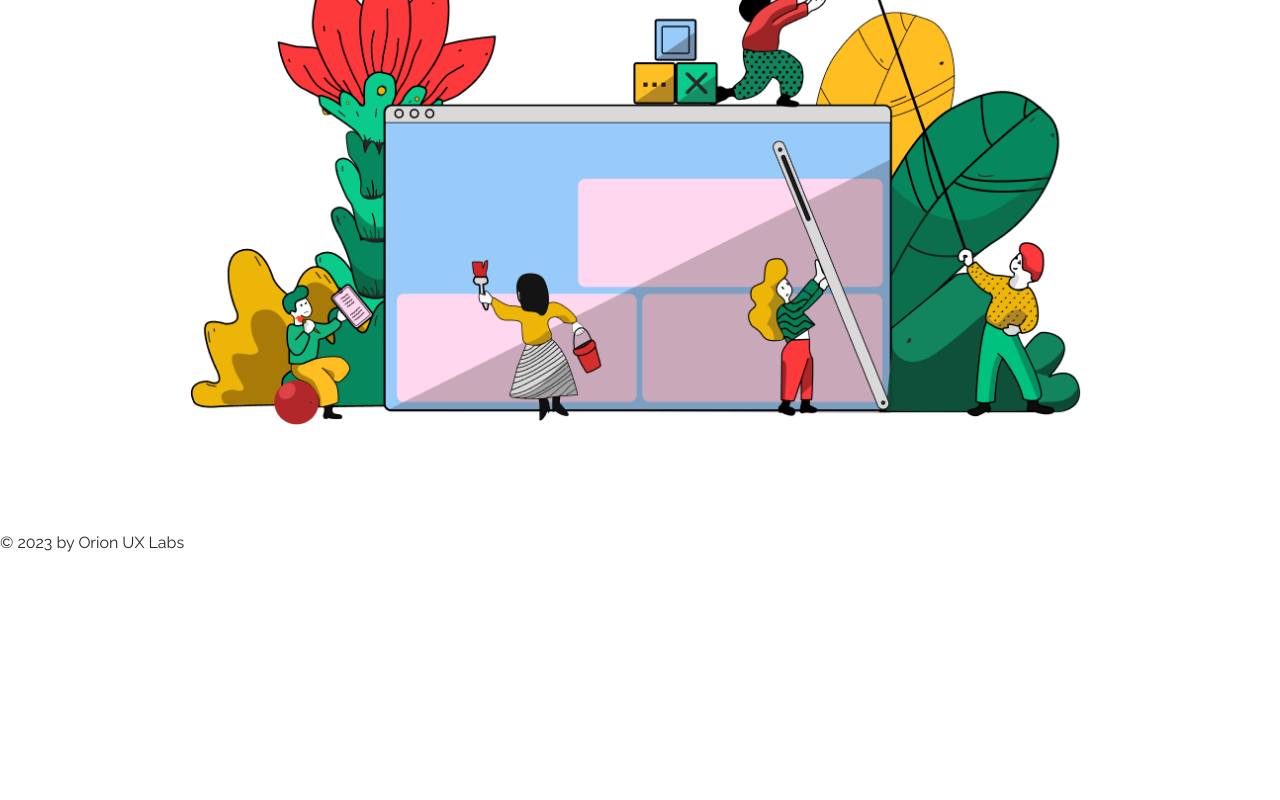
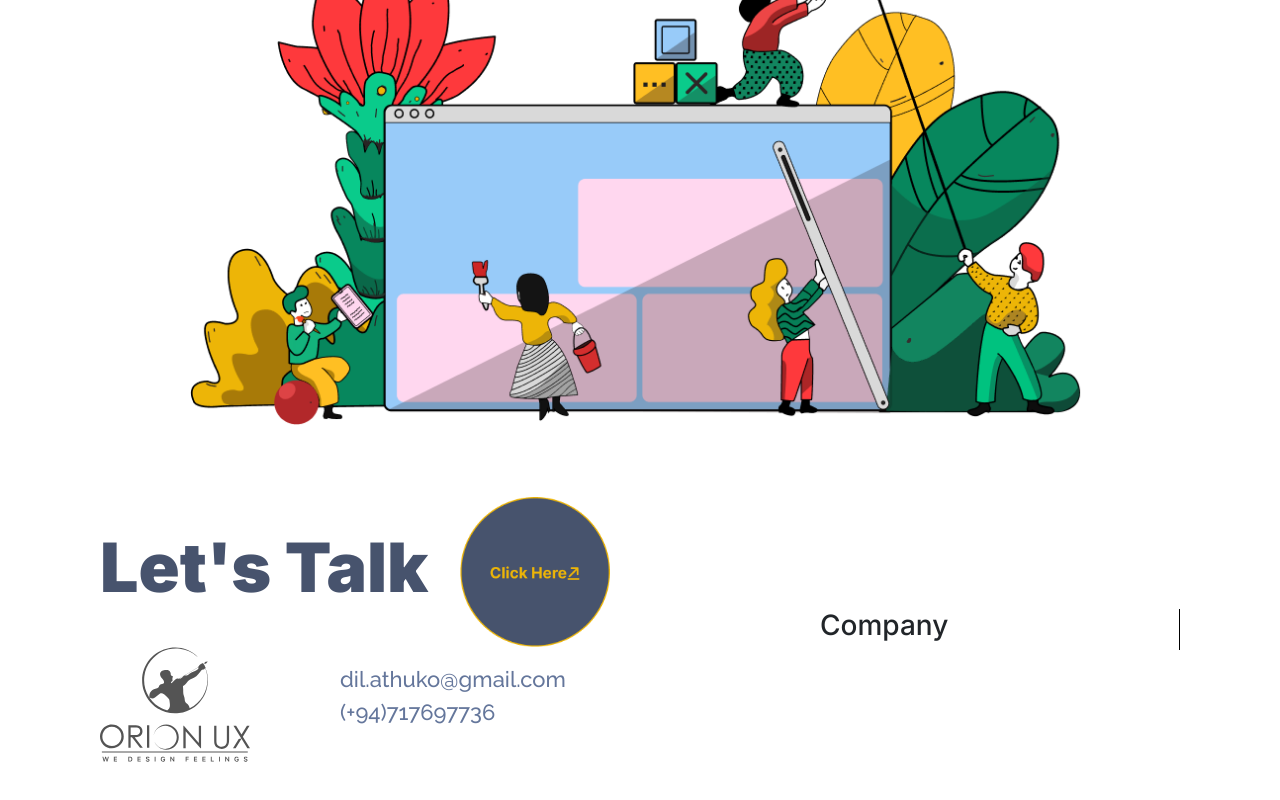
Before and after one commit to orionux/orion-ux, a Next.js app: page / in a window 1280 px wide. Shown: the part 3610-4410 px from the top of the page. Before the commit the page ends 4205 px from the top, so only its background shows below. Built offline with nearby package versions, Linux system fonts and the light colour scheme.

Commit message:
footer update

```diff
--- a/src/components/Footer.tsx
+++ b/src/components/Footer.tsx
@@ -1,3 +1,4 @@
+import Image from "next/image";
 import Link from "next/link";
 import React from "react";
 
@@ -5,12 +6,42 @@ type Props = {};
 
 const Footer = (props: Props) => {
   return (
-    <div className="d-flex flex-column flex-lg-row footer-top-border py-4 main-padding">
-      <div className="col-12 col-sm-6 col-lg-3 d-flex flex-column footer-cols mb-3">
-        <h3 style={{ visibility: "hidden" }} className="mb-0 d-none d-lg-block">
-          @ 2022 By Dilshan_UX
-        </h3>
-        <p className="mb-0">© 2023 by Orion UX Labs</p>
+    <div className="d-flex flex-column  justify-content-center align-items-center flex-lg-row footer-top-border py-4 main-padding padding-x-100px ">
+      <div className="col-12 col-lg-8 d-flex flex-column footer-cols mb-3">
+        <div className="d-flex flex-row d-flex flex-row justify-content-center align-items-center">
+          <div className="col-12 col-lg-6">
+            <h2 className="footer-title font-900">Let&apos;s Talk</h2>
+          </div>
+          <div className="col-12 col-lg-6">
+            <Image
+              src={"/assests/images/click-large.png"}
+              alt=""
+              width={150}
+              height={150}
+              className="img-fluid"
+            />
+          </div>
+        </div>
+        <div className="d-flex flex-row d-flex flex-row justify-content-center align-items-center">
+        <div className="col-12 col-lg-4">
+            <Image
+              src={"/assests/images/logo-footer.svg"}
+              alt=""
+              width={150}
+              height={150}
+              className="img-fluid"
+            />
+          </div>
+          <div className="col-12 col-lg-8">
+            <p className="link-footer font-500 mb-0">dil.athuko@gmail.com</p>
+            <p className="link-footer font-500">(+94)717697736</p>
+          </div>
+        </div>
+      </div>
+      <div className="col-12 col-lg-4 d-flex flex-column footer-cols mb-3 verticle-line">
+        <div className="d-flex">
+          <h3>Company</h3>
+        </div>
       </div>
     </div>
   );
--- a/src/styles/globals.css
+++ b/src/styles/globals.css
@@ -323,6 +323,20 @@ li {
     right: 30px;
     cursor: pointer;
 }
+.footer-title{
+    font-size: 68px;
+    color: #47536D !important;
+}
+.link-footer{
+    font-size: 22px;
+    color: #64769B !important;
+}
+.verticle-line{
+    border-right: solid 1px #000;
+}
+
+
+
 
 /* =================== media quaires ===================== */
 @media only screen and (max-width: 992px) {
```
Also changed, not shown: public/assests/images/click-large.png (added), public/assests/images/logo-footer.svg (added).
